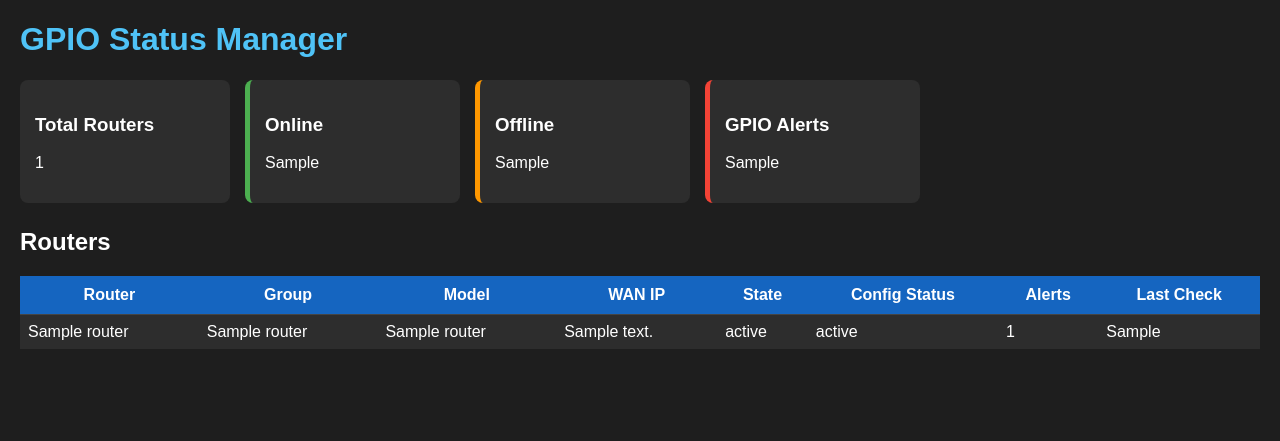
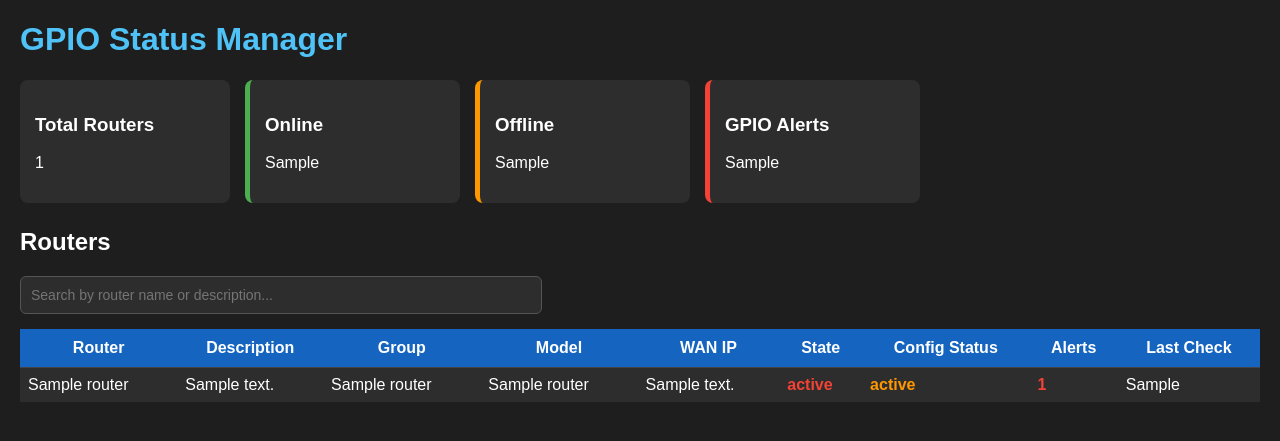
Before and after one commit to HectorLaraS/gpio_status_manager, a Flask app: template src/web/templates/dashboard.html in a window 1280 px wide. Shown: the top 441 px of the page. Run offline with Flask 3, Linux system fonts and the light colour scheme; the template is opened without the code that fills it: most values are stand-ins (such as "Sample title", 1, 10 or a date in 2020).

Commit message:
se completa 8.2

```diff
--- a/src/web/static/style.css
+++ b/src/web/static/style.css
@@ -53,3 +53,50 @@ td {
 tr:hover {
     background-color: #3a3a3a;
 }
+
+.search-box {
+    width: 100%;
+    max-width: 500px;
+    padding: 10px;
+    margin-bottom: 15px;
+    border-radius: 6px;
+    border: 1px solid #555;
+    background-color: #2d2d2d;
+    color: white;
+    font-size: 14px;
+}
+
+.search-box:focus {
+    outline: none;
+    border-color: #4fc3f7;
+}
+
+.status-online {
+    color: #4caf50;
+    font-weight: bold;
+}
+
+.status-offline {
+    color: #f44336;
+    font-weight: bold;
+}
+
+.config-good {
+    color: #4caf50;
+    font-weight: bold;
+}
+
+.config-warning {
+    color: #ff9800;
+    font-weight: bold;
+}
+
+.alert-good {
+    color: #4caf50;
+    font-weight: bold;
+}
+
+.alert-bad {
+    color: #f44336;
+    font-weight: bold;
+}
--- a/src/web/templates/dashboard.html
+++ b/src/web/templates/dashboard.html
@@ -37,11 +37,19 @@
 
     <h2>Routers</h2>
 
-    <table>
+<input
+    type="text"
+    id="routerSearch"
+    class="search-box"
+    placeholder="Search by router name or description..."
+    onkeyup="filterRouters()"
+/>
 
+    <table id="routersTable">
     <thead>
         <tr>
             <th>Router</th>
+            <th>Description</th>
             <th>Group</th>
             <th>Model</th>
             <th>WAN IP</th>
@@ -53,25 +61,71 @@
     </thead>
 
     <tbody>
-
         {% for router in routers %}
-
         <tr>
             <td>{{ router.name }}</td>
+            <td>{{ router.description }}</td>
             <td>{{ router.group_name }}</td>
             <td>{{ router.full_product_name }}</td>
             <td>{{ router.ipv4_address }}</td>
-                <td>{{ router.state }}</td>
-                <td>{{ router.config_status }}</td>
-                <td>{{ router.alert_count }}</td>
+            <td>
+    {% if router.state and router.state|lower == "online" %}
+        <span class="status-online">{{ router.state }}</span>
+    {% else %}
+        <span class="status-offline">{{ router.state }}</span>
+    {% endif %}
+</td>
+            <td>
+    {% if router.config_status and "sync" in router.config_status|lower %}
+        <span class="config-good">
+            {{ router.config_status }}
+        </span>
+    {% else %}
+        <span class="config-warning">
+            {{ router.config_status }}
+        </span>
+    {% endif %}
+</td>
+            <td>
+    {% if router.alert_count > 0 %}
+        <span class="alert-bad">
+            {{ router.alert_count }}
+        </span>
+    {% else %}
+        <span class="alert-good">
+            0
+        </span>
+    {% endif %}
+</td>
             <td>{{ router.last_check }}</td>
         </tr>
-
         {% endfor %}
-
     </tbody>
-
 </table>
 
 </body>
+<script>
+function filterRouters() {
+    const input = document.getElementById("routerSearch");
+    const filter = input.value.toLowerCase();
+    const table = document.getElementById("routersTable");
+    const rows = table.getElementsByTagName("tr");
+
+    for (let i = 1; i < rows.length; i++) {
+        const routerName = rows[i].getElementsByTagName("td")[0];
+        const description = rows[i].getElementsByTagName("td")[1];
+
+        if (routerName || description) {
+            const routerText = routerName.textContent || routerName.innerText;
+            const descriptionText = description.textContent || description.innerText;
+
+            const match =
+                routerText.toLowerCase().includes(filter) ||
+                descriptionText.toLowerCase().includes(filter);
+
+            rows[i].style.display = match ? "" : "none";
+        }
+    }
+}
+</script>
 </html>
```
Lines whose indentation alone changed are shown as unchanged.
